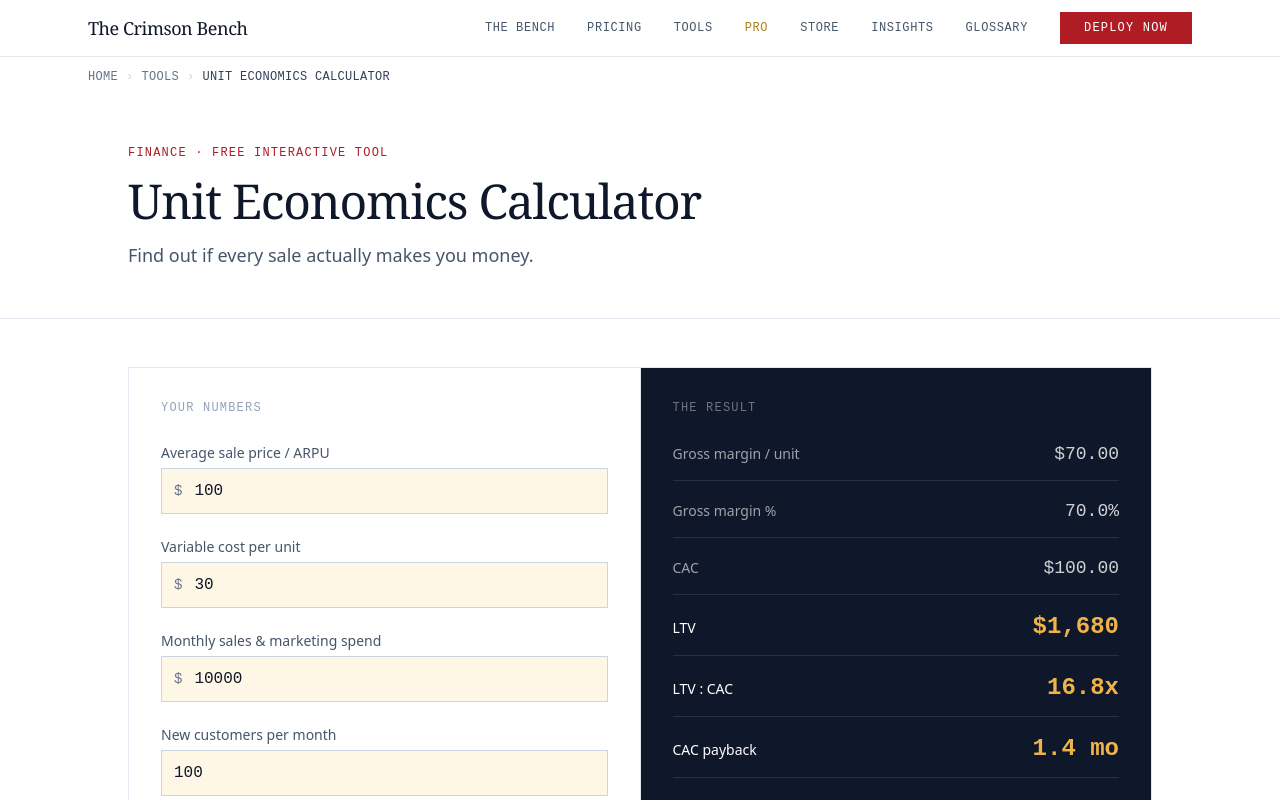
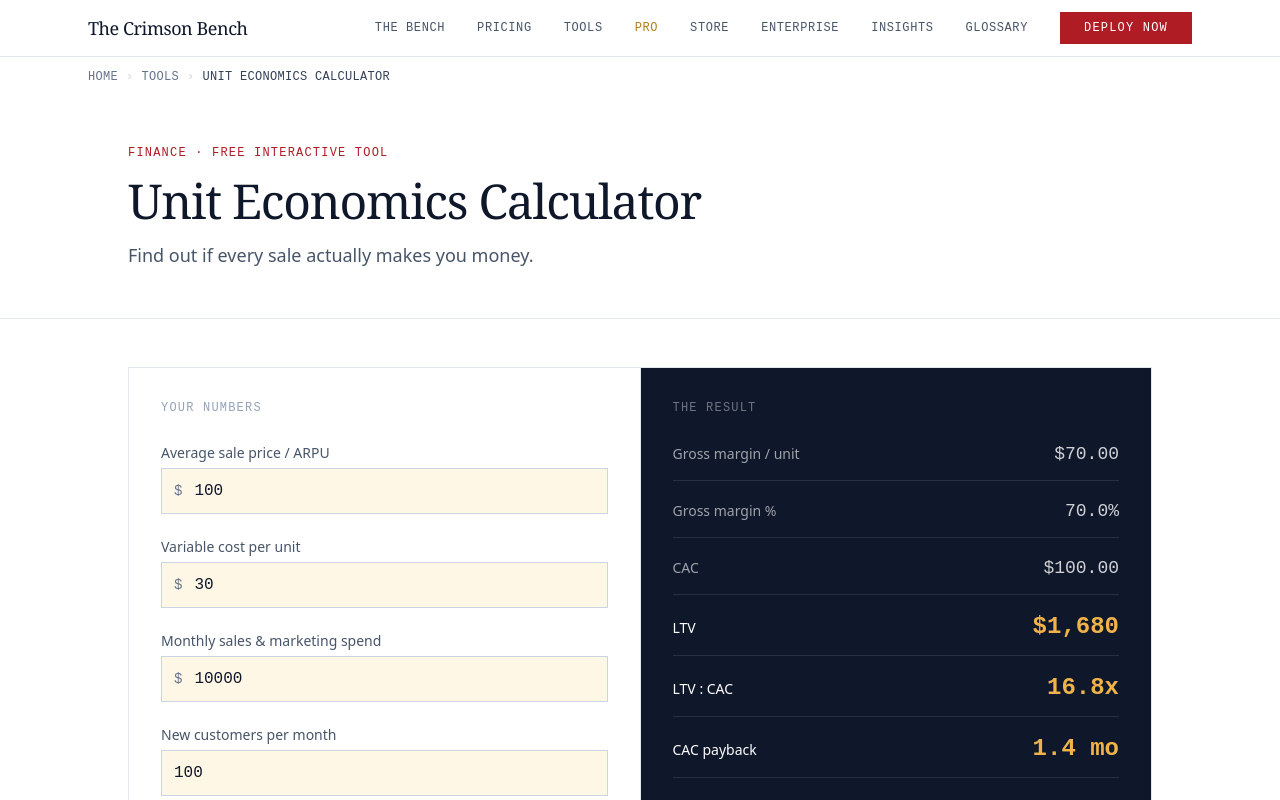
Before and after one commit to CRIMSON-BENCH/crimson-bench, a Next.js app: page /tools/unit-economics in a window 1280 px wide. Shown: the top 800 px of the page. Built offline with nearby package versions, Linux system fonts and the light colour scheme; no server answers.

Commit message:
Add Enterprise to primary nav

```diff
--- a/src/app/layout.tsx
+++ b/src/app/layout.tsx
@@ -36,6 +36,7 @@ export default function RootLayout({ children }: { children: React.ReactNode })
               <a href="/tools" className="font-mono text-xs tracking-wider uppercase text-slate-600 dark:text-slate-400 hover:text-[#B01C24] transition-colors">Tools</a>
               <a href="/pro-tools" className="font-mono text-xs tracking-wider uppercase text-[#B0801A] dark:text-[#F0B34A] hover:text-[#B01C24] transition-colors">Pro</a>
               <a href="/digital-products" className="font-mono text-xs tracking-wider uppercase text-slate-600 dark:text-slate-400 hover:text-[#B01C24] transition-colors">Store</a>
+              <a href="/enterprise" className="font-mono text-xs tracking-wider uppercase text-slate-600 dark:text-slate-400 hover:text-[#B01C24] transition-colors">Enterprise</a>
               <a href="/blog" className="font-mono text-xs tracking-wider uppercase text-slate-600 dark:text-slate-400 hover:text-[#B01C24] transition-colors">Insights</a>
               <a href="/glossary" className="font-mono text-xs tracking-wider uppercase text-slate-600 dark:text-slate-400 hover:text-[#B01C24] transition-colors">Glossary</a>
               <a href="/contact" className="btn-crimson py-2">Deploy Now</a>
```
